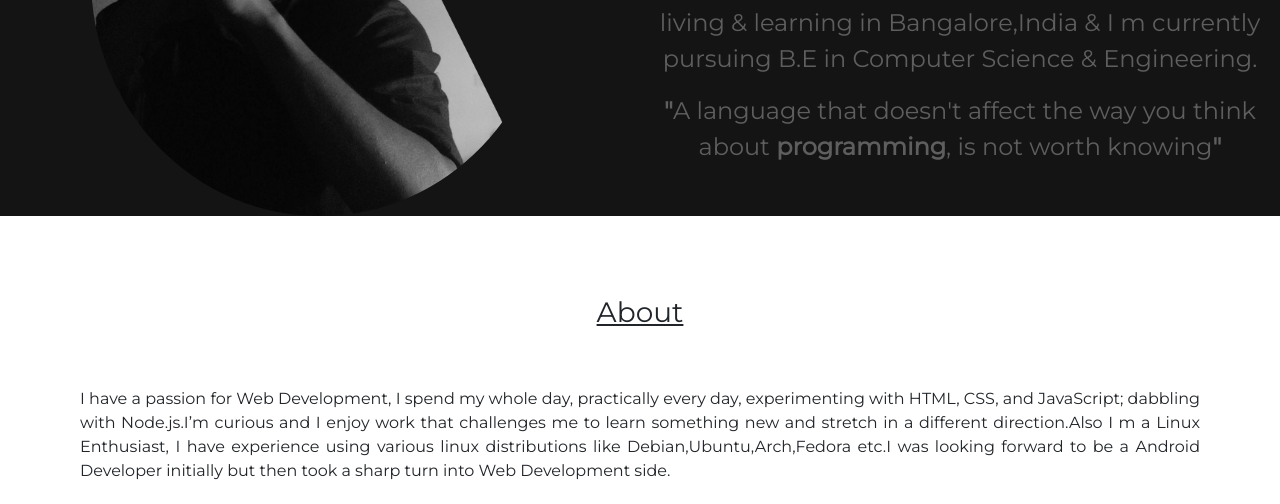
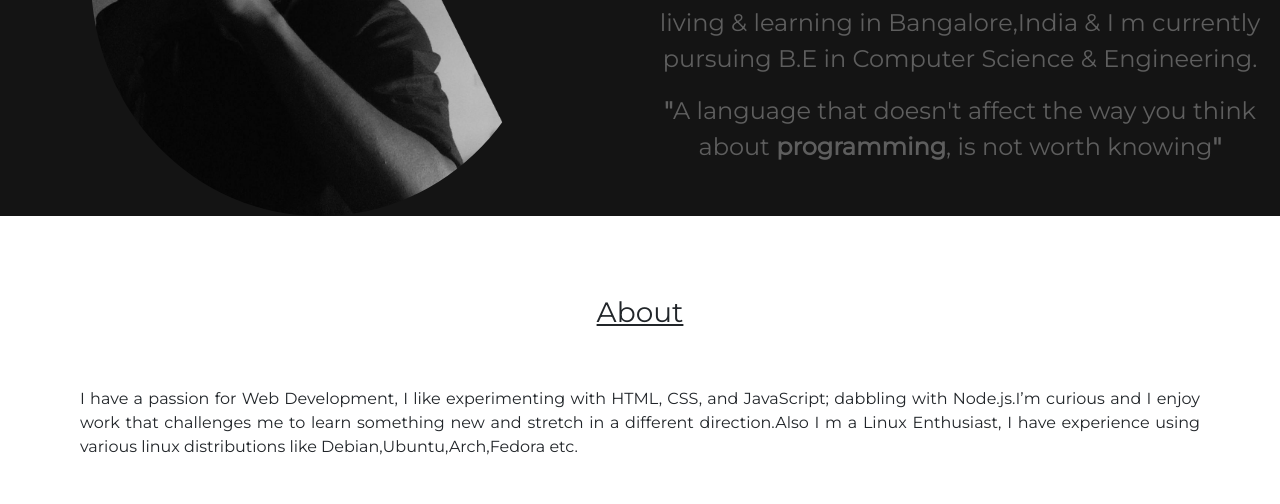
Before and after one commit to archillexx/archillexx.github.io, a plain HTML site: page index.html in a window 1280 px wide. Shown: the part 409-913 px from the top of the page. Drawn offline with nearby package versions, Linux system fonts and the light colour scheme.

Commit message:
Update Bio

```diff
--- a/index.html
+++ b/index.html
@@ -58,9 +58,8 @@
       <h3 class="heading">About</h3>
       <div class="row">
         <div class="brief-intro">
-          <p>I have a passion for Web Development, I spend my whole day, practically every day, experimenting with HTML, CSS, and JavaScript; dabbling with Node.js.I’m curious and I enjoy work that challenges me to learn something new and stretch in
-            a different direction.Also I m a Linux Enthusiast, I have experience using various linux distributions like Debian,Ubuntu,Arch,Fedora etc.I was looking forward to be a Android Developer initially but then took a sharp turn into Web
-            Development side. </p>
+          <p>I have a passion for Web Development, I like experimenting with HTML, CSS, and JavaScript; dabbling with Node.js.I’m curious and I enjoy work that challenges me to learn something new and stretch in
+            a different direction.Also I m a Linux Enthusiast, I have experience using various linux distributions like Debian,Ubuntu,Arch,Fedora etc. </p>
         </div>
         <div class="skill-box col-lg-4 col-sm-6">
           <i class="icon fab fa-linux fa-4x"></i>
```
